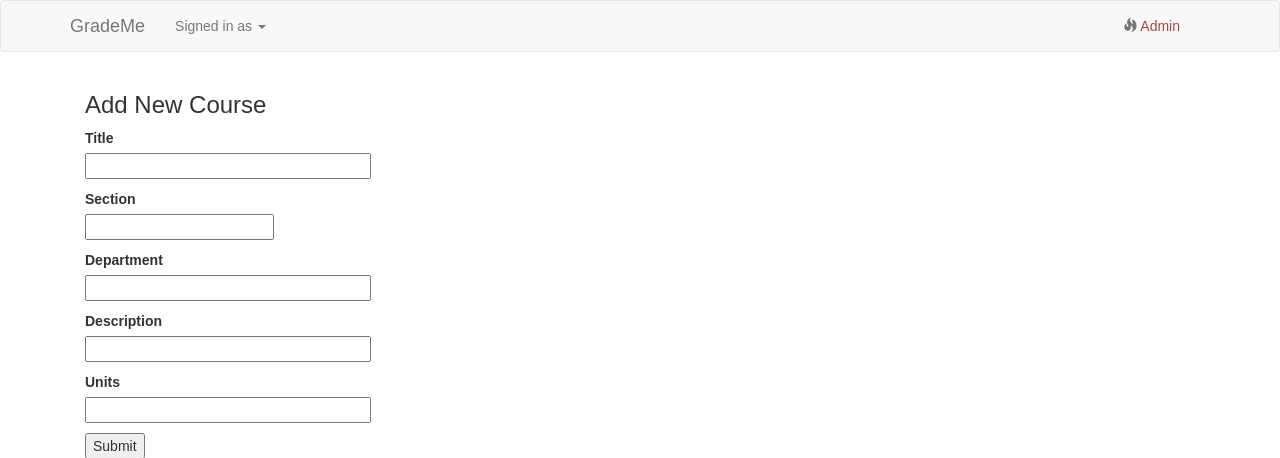
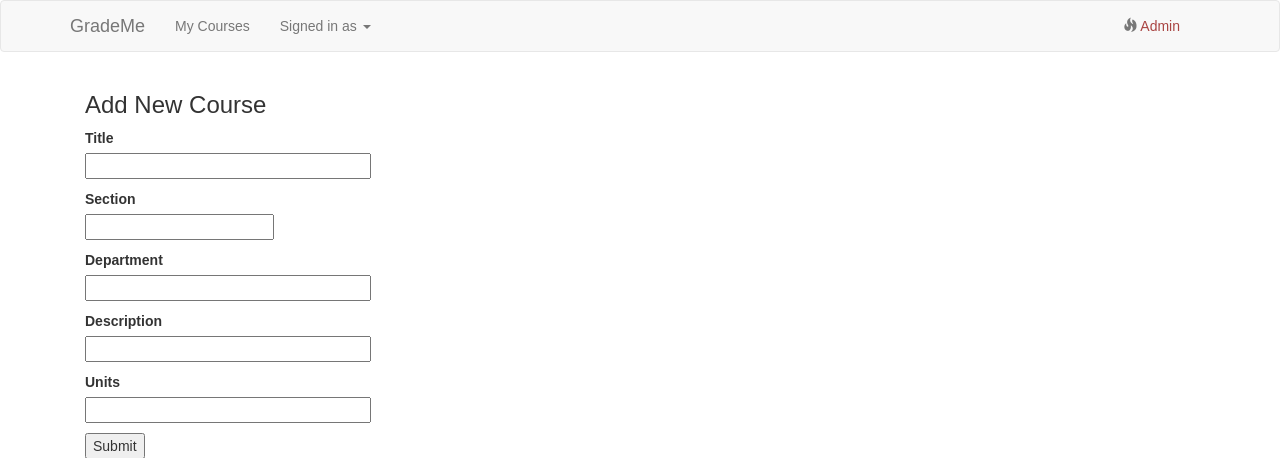
Before and after one commit to laurenshareshian/grademeapp, a Flask app: page /addcourse/1 in a window 1280 px wide. Shown: the top 458 px of the page. Run offline with Flask 2, Linux system fonts and the light colour scheme; the visitor is signed in with stand-in values (Sample User, id 1); data that the repository does not hold is empty; some libraries are stand-ins or nearby versions.

Commit message:
added courses page link in nav

```diff
--- a/app/templates/template.html
+++ b/app/templates/template.html
@@ -23,6 +23,9 @@
             </div>
             <div class="collapse navbar-collapse" id="bs-example-navbar-collapse-1">
                 <ul class="nav navbar-nav">
+                    <li>
+                        <a href="{{ url_for('renderTeachers') }}">My Courses</a>
+                    </li>
                     <li class="dropdown">
                         <a href="#" class="dropdown-toggle" data-toggle="dropdown" role="button">
                             Signed in as {{ session['user']['name'] }}
```
